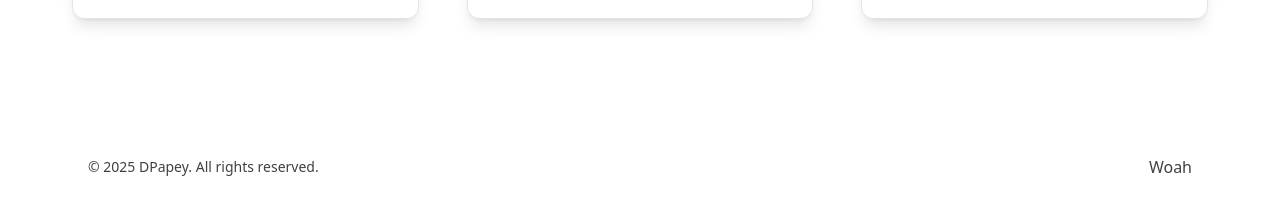
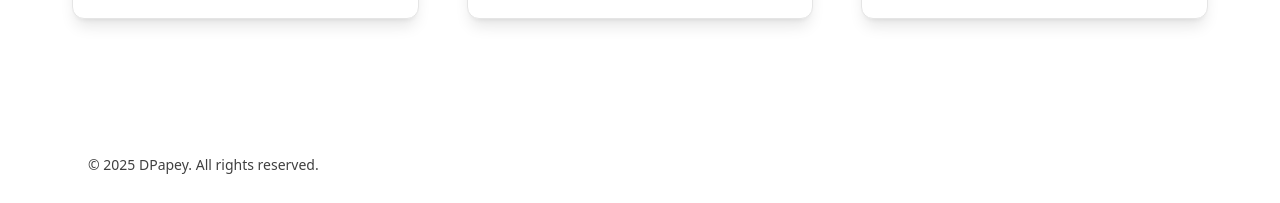
Before and after one commit to DPapey/dpapey-astro, an Astro site: page / in a window 1280 px wide. Shown: the part 2131-2334 px from the top of the page. Built offline with nearby package versions, Linux system fonts and the light colour scheme; Astro itself is replaced by a stand-in of ours.

Commit message:
Fixed footer

```diff
--- a/src/components/Footer.astro
+++ b/src/components/Footer.astro
@@ -13,9 +13,5 @@ const Copyright = new Date().getFullYear();
       &copy; {Copyright} DPapey. All rights reserved.
     </p>
 
-    <!-- Right: Social Links -->
-    <div class="flex space-x-4 mt-4 md:mt-0">
-			<p> Woah</p>
-    </div>
   </div>
 </footer>
```
